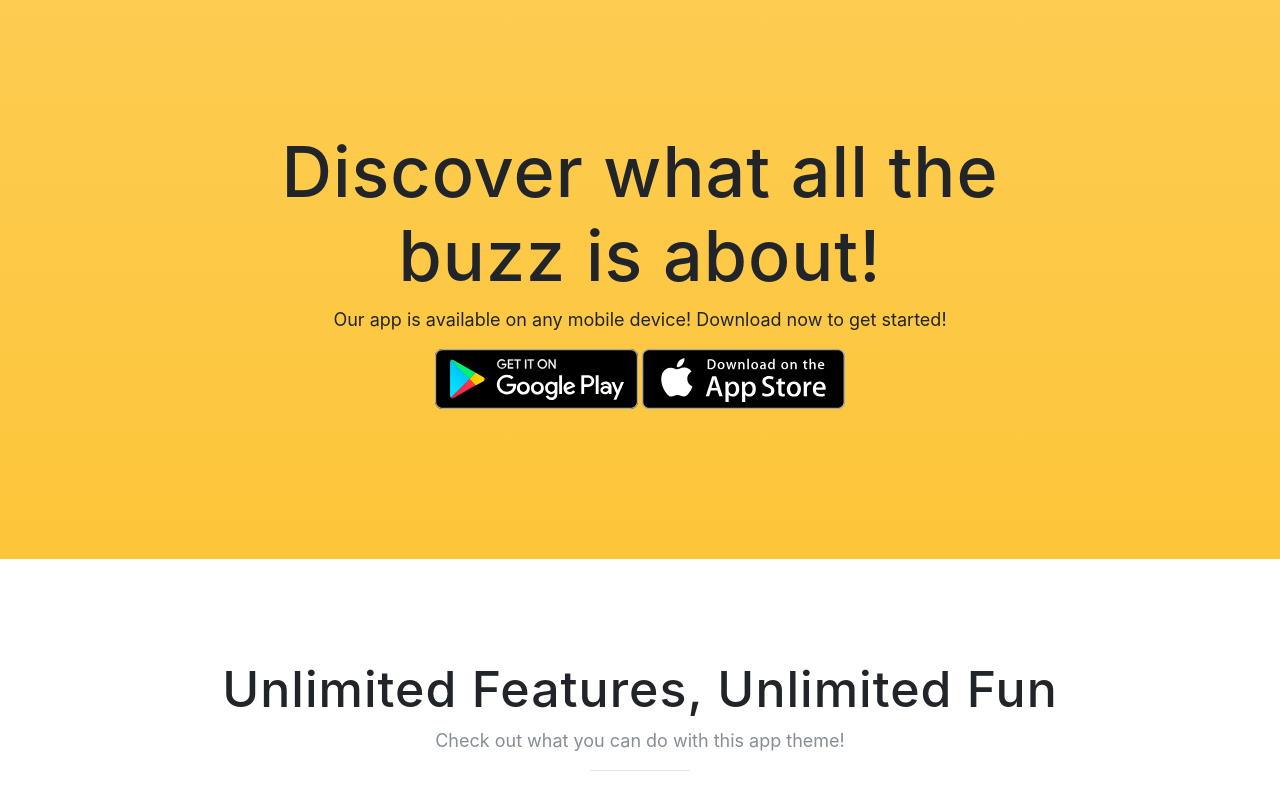
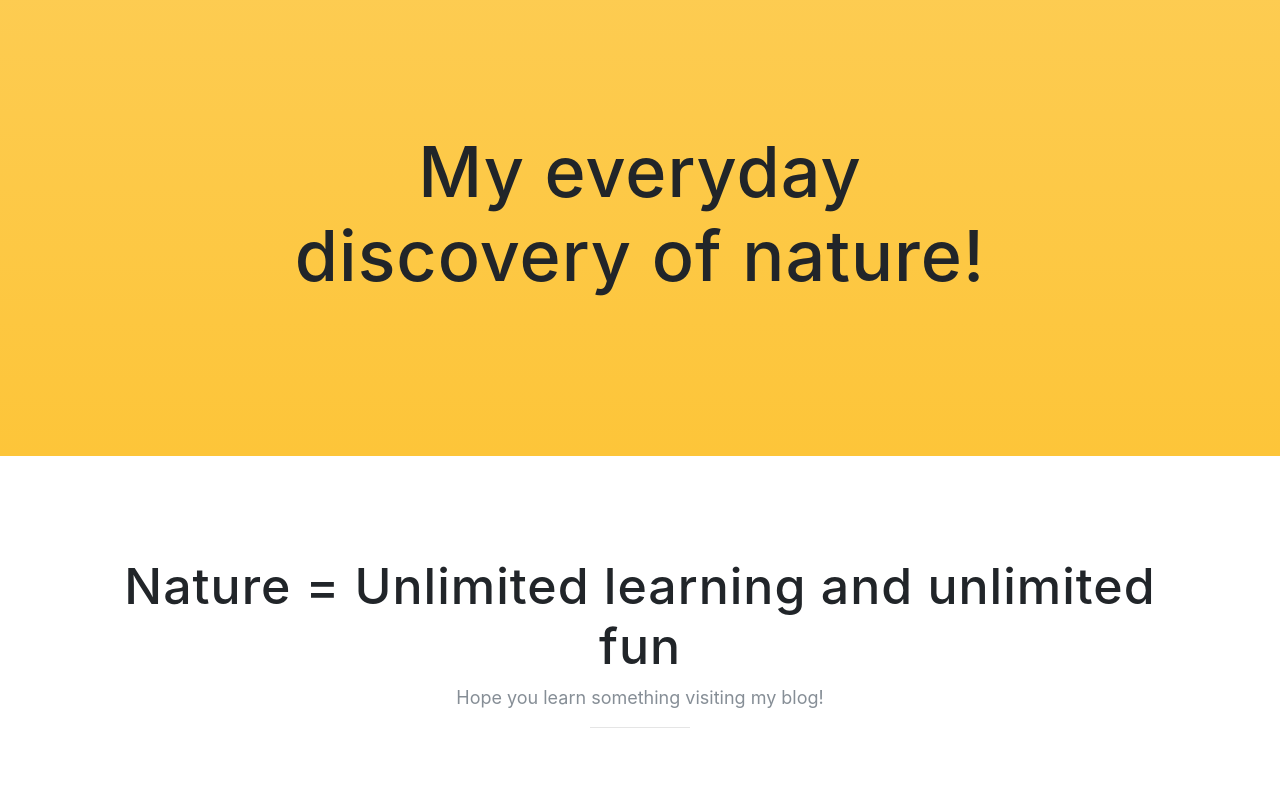
Before and after one commit to kesh-belur/BirdsNest, a website with bundled scripts: page index.html in a window 1280 px wide. Shown: the part 820-1620 px from the top of the page. Built offline with nearby package versions, Linux system fonts and the light colour scheme; a web font is replaced by a local one.

Commit message:
Updated index.html
More changes

```diff
--- a/index.html
+++ b/index.html
@@ -8,7 +8,7 @@
     <meta name="description" content="">
     <meta name="author" content="">
 
-    <title>New Age - Start Bootstrap Theme</title>
+    <title>Birds Nest - A nature lover's blog</title>
 
     <!-- Bootstrap core CSS -->
     <link href="vendor/bootstrap/css/bootstrap.min.css" rel="stylesheet">
@@ -86,12 +86,7 @@
       <div class="container">
         <div class="row">
           <div class="col-md-8 mx-auto">
-            <h2 class="section-heading">Discover what all the buzz is about!</h2>
-            <p>Our app is available on any mobile device! Download now to get started!</p>
-            <div class="badges">
-              <a class="badge-link" href="#"><img src="img/google-play-badge.svg" alt=""></a>
-              <a class="badge-link" href="#"><img src="img/app-store-badge.svg" alt=""></a>
-            </div>
+            <h2 class="section-heading">My everyday discovery of nature!</h2>
           </div>
         </div>
       </div>
@@ -100,8 +95,8 @@
     <section class="features" id="features">
       <div class="container">
         <div class="section-heading text-center">
-          <h2>Unlimited Features, Unlimited Fun</h2>
-          <p class="text-muted">Check out what you can do with this app theme!</p>
+          <h2>Nature = Unlimited learning and unlimited fun</h2>
+          <p class="text-muted">Hope you learn something visiting my blog!</p>
           <hr>
         </div>
         <div class="row">
```
